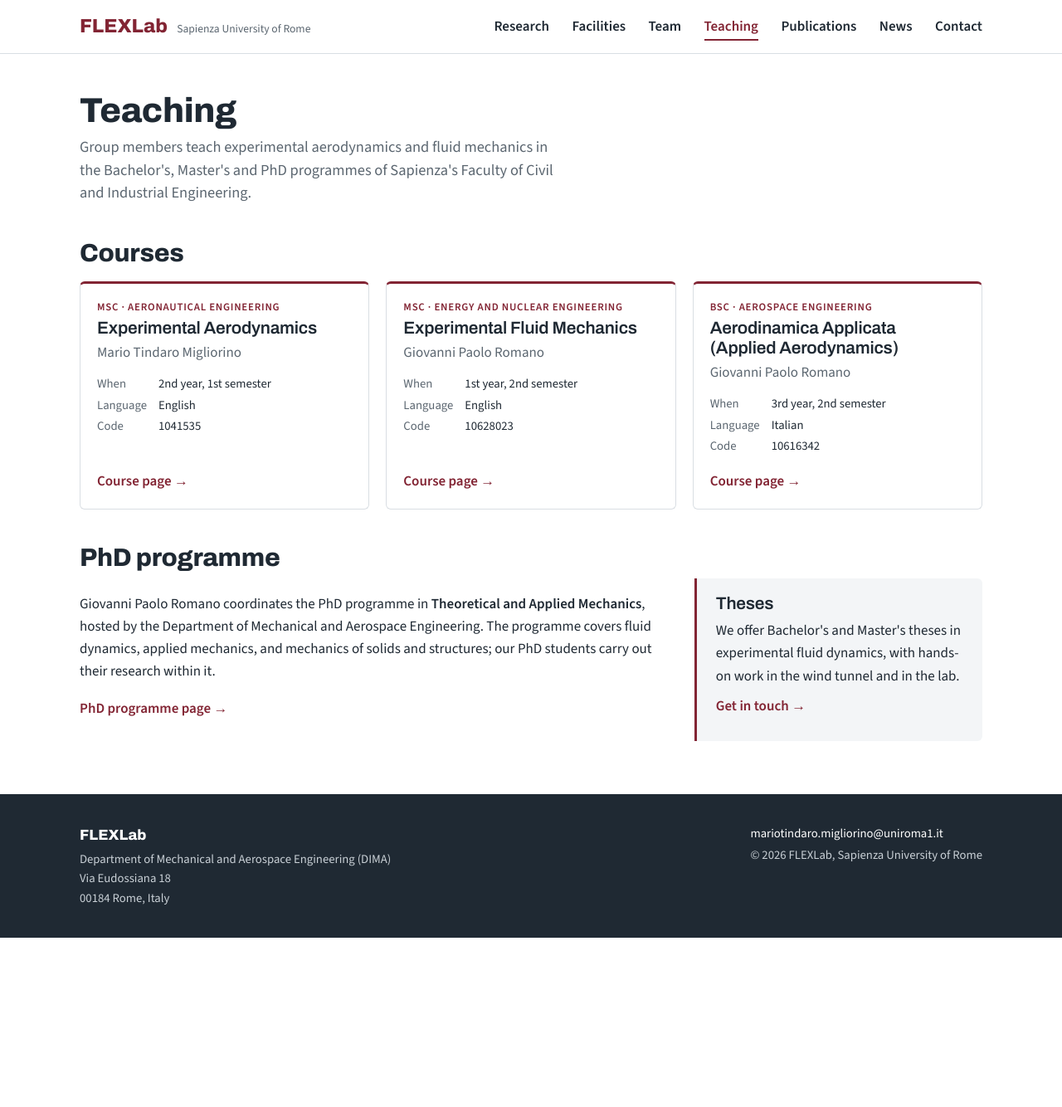
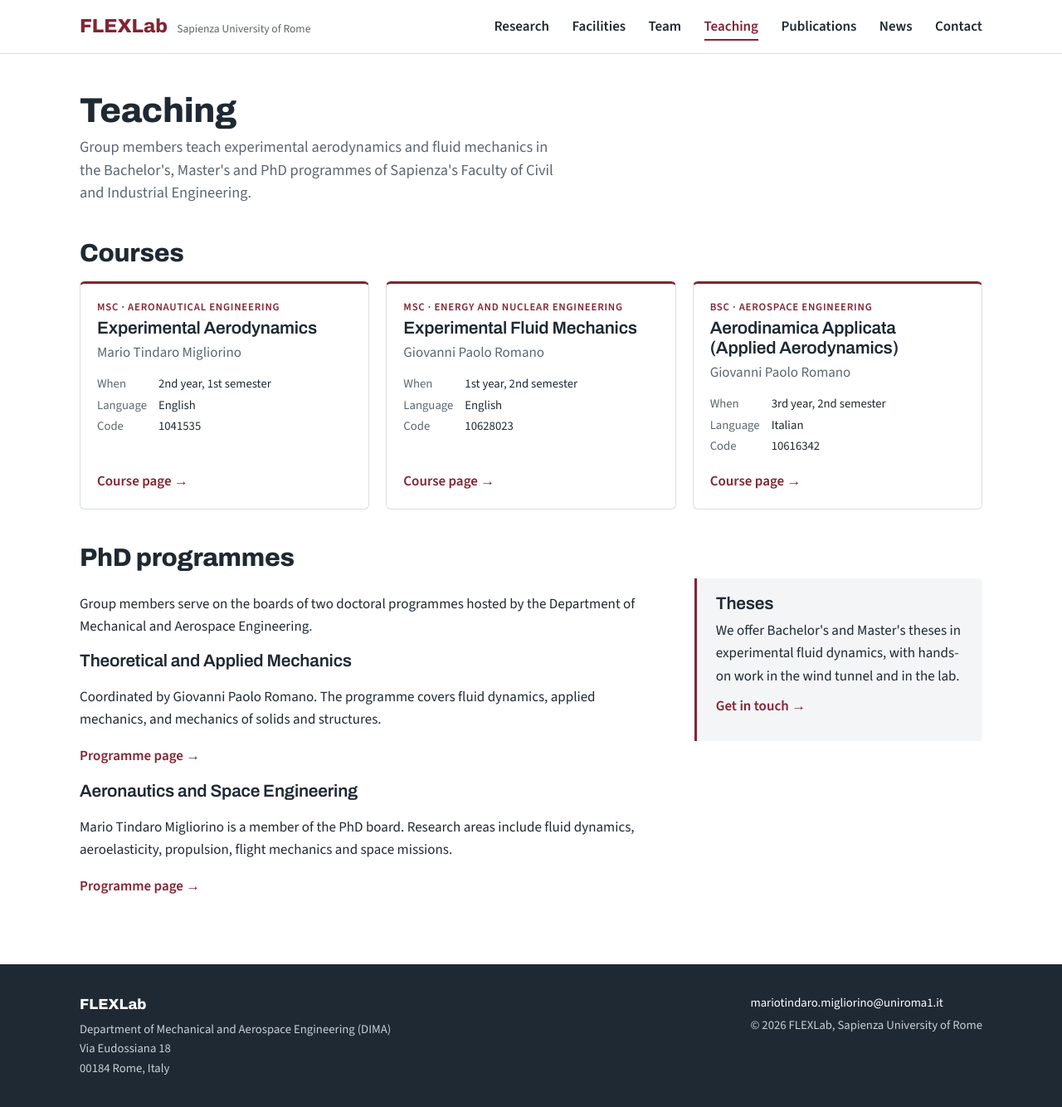
Before and after one commit to FLEXLab-Sapienza/FLEXLab-Sapienza.github.io, a Jekyll site: the page built from teaching.html, in a window 1280 px wide and 1334 px high. Shown: the whole window at 83% size. Built offline with Jekyll 4.4.1, drawn with Linux system fonts in a browser that asks for light colours.

Commit message:
Teaching: add Aeronautics and Space Engineering PhD programme
Co-Authored-By: Claude Opus 5.5 <noreply@anthropic.com>

```diff
--- a/teaching.html
+++ b/teaching.html
@@ -23,14 +23,19 @@ permalink: /teaching/
   {% endfor %}
 </div>
 
-<h2>PhD programme</h2>
+<h2>PhD programmes</h2>
 <div class="split">
   <div>
-    <p>Giovanni Paolo Romano coordinates the PhD programme in <strong>Theoretical and Applied Mechanics</strong>,
-    hosted by the Department of Mechanical and Aerospace Engineering. The programme covers fluid dynamics,
-    applied mechanics, and mechanics of solids and structures; our PhD students carry out their research
-    within it.</p>
-    <p><a class="more" href="https://phd.uniroma1.it/web/THEORETICAL-AND-APPLIED-MECHANICS_nD3520_EN.aspx">PhD programme page &rarr;</a></p>
+    <p>Group members serve on the boards of two doctoral programmes hosted by the Department of
+    Mechanical and Aerospace Engineering.</p>
+    <h3>Theoretical and Applied Mechanics</h3>
+    <p>Coordinated by Giovanni Paolo Romano. The programme covers fluid dynamics, applied mechanics, and
+    mechanics of solids and structures.</p>
+    <p><a class="more" href="https://phd.uniroma1.it/web/THEORETICAL-AND-APPLIED-MECHANICS_nD3520_EN.aspx">Programme page &rarr;</a></p>
+    <h3>Aeronautics and Space Engineering</h3>
+    <p>Mario Tindaro Migliorino is a member of the PhD board. Research areas include fluid dynamics,
+    aeroelasticity, propulsion, flight mechanics and space missions.</p>
+    <p><a class="more" href="https://phd.uniroma1.it/web/AERONAUTICS-AND-SPACE-ENGINEERING_nD3556_EN.aspx">Programme page &rarr;</a></p>
   </div>
   <aside class="callout">
     <h3>Theses</h3>
```
